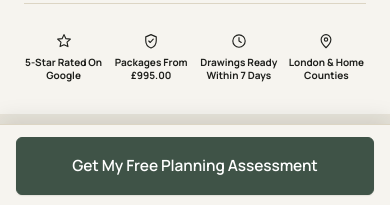
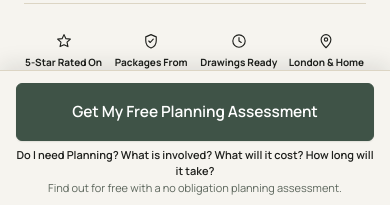
Before and after one commit to AIsheehy/Claude-Website, a Next.js app: page /planning-permission in a window 390 px wide. Shown: the part 637-842 px from the top of the page. Built offline with nearby package versions, Linux system fonts and the light colour scheme; no server answers.

Commit message:
Add hero CTA note text below the mobile sticky CTA
Passes the same heroCtaNote (line1/line2) shown under the above-the-fold
hero CTA down into MobileStickyCta, and resizes its reserved spacer to
match the bar's new (taller) height so it doesn't cover page content.

```diff
--- a/src/components/home/MobileStickyCta.module.css
+++ b/src/components/home/MobileStickyCta.module.css
@@ -9,11 +9,13 @@
 @media (max-width: 899px) {
   .spacer {
     display: block;
-    height: 76px;
+    height: 148px;
   }
 
   .bar {
     display: flex;
+    flex-direction: column;
+    gap: 0.4rem;
     position: fixed;
     left: 0;
     right: 0;
@@ -30,4 +32,23 @@
     justify-content: center;
     text-align: center;
   }
+
+  .note {
+    text-align: center;
+  }
+
+  .note p {
+    font-size: 0.6875rem;
+    line-height: 1.4;
+  }
+
+  .note p:first-child {
+    font-weight: 600;
+    color: var(--ink);
+  }
+
+  .noteMuted {
+    margin-top: 0.1rem;
+    color: var(--text-muted);
+  }
 }
--- a/src/components/home/MobileStickyCta.tsx
+++ b/src/components/home/MobileStickyCta.tsx
@@ -1,7 +1,13 @@
 import { Button } from "@/components/ui/Button";
 import styles from "./MobileStickyCta.module.css";
 
-export function MobileStickyCta({ label = "Get My Free Planning Assessment" }: { label?: string }) {
+export function MobileStickyCta({
+  label = "Get My Free Planning Assessment",
+  note,
+}: {
+  label?: string;
+  note?: { line1: string; line2: string };
+}) {
   return (
     <>
       {/* Reserves the layout space the fixed bar below occupies, so it
@@ -12,6 +18,12 @@ export function MobileStickyCta({ label = "Get My Free Planning Assessment" }: {
         <Button href="#enquire" size="lg" className={styles.cta}>
           {label}
         </Button>
+        {note && (
+          <div className={styles.note}>
+            <p>{note.line1}</p>
+            <p className={styles.noteMuted}>{note.line2}</p>
+          </div>
+        )}
       </div>
     </>
   );
--- a/src/components/service/ServicePageContent.tsx
+++ b/src/components/service/ServicePageContent.tsx
@@ -45,7 +45,7 @@ export function ServicePageContent({
       <WhyUs />
       <Contact tone="beige" />
       <Faq tightBottom={stickyMobileCta} />
-      {stickyMobileCta && <MobileStickyCta />}
+      {stickyMobileCta && <MobileStickyCta note={heroCtaNote} />}
     </>
   );
 }
```
